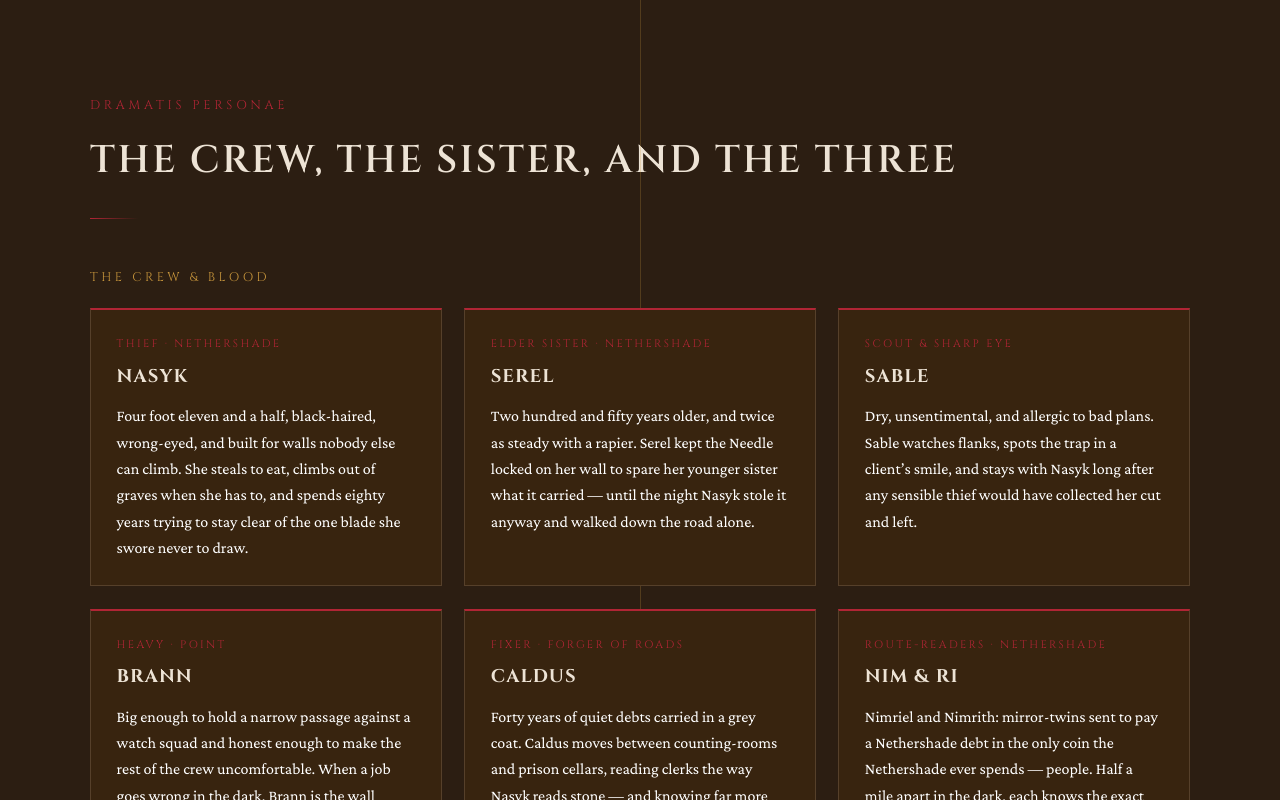
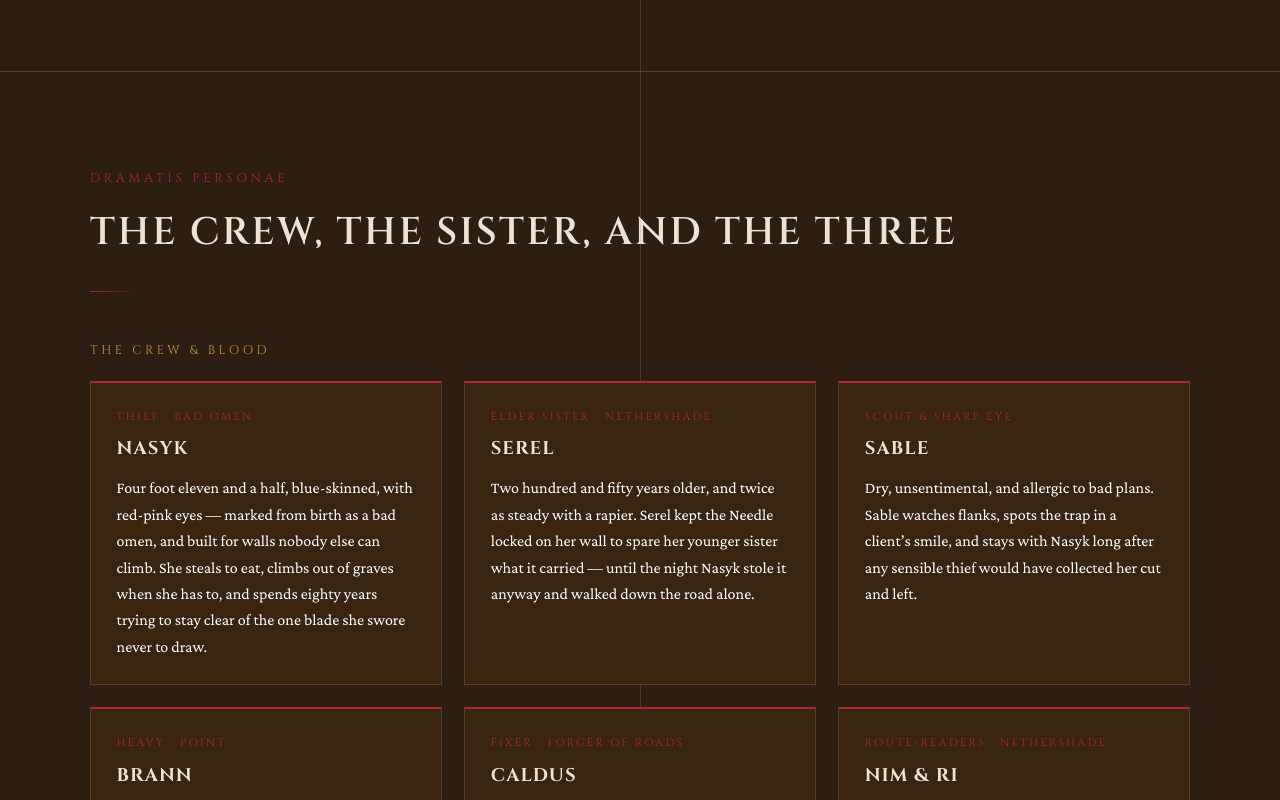
Before and after one commit to kevinpkeohane/velvet-knife-books, a plain HTML site: page index.html in a window 1280 px wide. Shown: the part 3330-4130 px from the top of the page. Drawn offline with nearby package versions, Linux system fonts and the light colour scheme.

Commit message:
Clarify that only bad omens are blue-skinned with red-pink eyes, not all Nethershade

```diff
--- a/index.html
+++ b/index.html
@@ -1291,7 +1291,7 @@
         <p class="section-label">The World</p>
         <h2 class="section-title">Nothing's Impossible.<br>It Just Means Someone<br>Rich Has Made the Door Ugly.</h2>
         <div class="divider"></div>
-        <p>Out along the spur roads and quiet wayhouses live the <strong>Nethershade</strong> &mdash; blue-skinned, red-eyed, long-lived, and marked as bad omens by the cities below. They carry small, tiring knacks &mdash; a coal of cold light, a shadow pulled close enough to blur a shape for a breath &mdash; and they keep strict account of every debt paid or owed.</p>
+        <p>Out along the spur roads and quiet wayhouses live the <strong>Nethershade</strong> &mdash; long-lived, tight-lipped, and mostly able to pass unnoticed on any road. They carry small, tiring knacks &mdash; a coal of cold light, a shadow pulled close enough to blur a shape for a breath &mdash; and keep strict account of every debt paid or owed. Only the rare few born blue-skinned with red-pink eyes are marked as <em>bad omens</em>, useful to send into ugly places and easy for the cities below to blame.</p>
         <p>Down in the walled cities runs a different kind of magic, written in ink, wax, and stone: the <strong>Sixfold Claim</strong>. Six ancient cities, six houses, and six instruments that make people legally ownable &mdash; binding a child to a grandfather&rsquo;s debt in Vael Corran, scrubbing the murdered from the death-ledgers in the Namehouse, stripping identity in Zimira, filing citizens out of tomorrow in the Iron Gaol.</p>
         <p>Between them walks <strong>Nasyk</strong> &mdash; four foot eleven and a half, fast on a roof, carrying a blade she stole from her own sister&rsquo;s wall and a crew of specialists who don&rsquo;t much like being led. Every job cracks open one more piece of the machine &mdash; until she discovers someone patient has been arranging the doors in front of her, waiting to gather all six Claims into a single hand at the High Counting-House.</p>
         <p><strong>Street-level heist fantasy.</strong> No chosen one. No clean rescues. Just locks, ledgers, old blood, and a thief stubborn enough to break the system that owns the world.</p>
@@ -1338,9 +1338,9 @@
     <p class="cast-subhead">The Crew &amp; Blood</p>
     <div class="cast-grid">
       <div class="cast-card reveal">
-        <p class="cast-role">Thief &middot; Nethershade</p>
+        <p class="cast-role">Thief &middot; Bad Omen</p>
         <h3 class="cast-name">Nasyk</h3>
-        <p class="cast-desc">Four foot eleven and a half, black-haired, wrong-eyed, and built for walls nobody else can climb. She steals to eat, climbs out of graves when she has to, and spends eighty years trying to stay clear of the one blade she swore never to draw.</p>
+        <p class="cast-desc">Four foot eleven and a half, blue-skinned, with red-pink eyes &mdash; marked from birth as a bad omen, and built for walls nobody else can climb. She steals to eat, climbs out of graves when she has to, and spends eighty years trying to stay clear of the one blade she swore never to draw.</p>
       </div>
 
       <div class="cast-card reveal reveal-d1">
```
